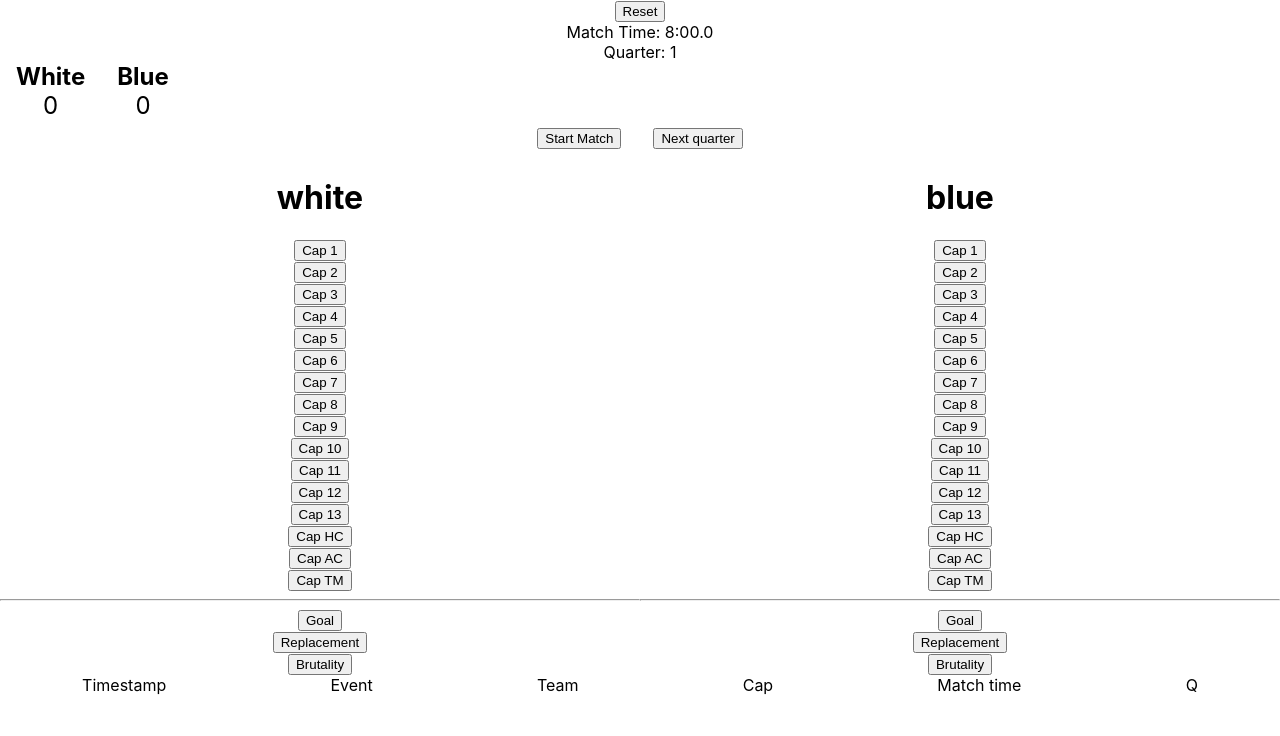
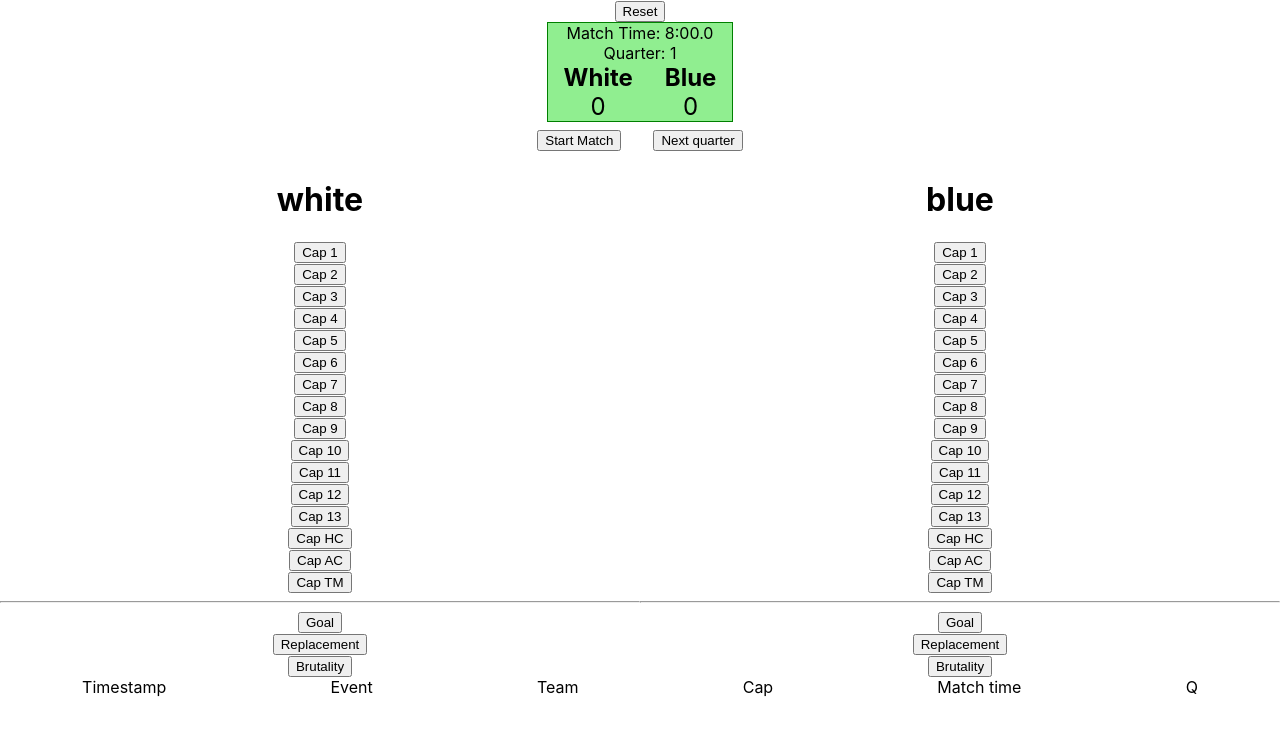
Before and after one commit to thecodeite/water-polo-scoreboard, a React (Create React App) app: page / in a window 1280 px wide. Shown: the top 736 px of the page. Built offline with nearby package versions, Linux system fonts and the light colour scheme.

Commit message:
green screen

```diff
--- a/src/components/ScorerScreen.scss
+++ b/src/components/ScorerScreen.scss
@@ -1,4 +1,9 @@
 .ScorerScreen {
+  border: 1px solid green;
+  background-color: lightgreen;
+  margin: 0 auto;
+  width: fit-content;
+
   &-teams {
     display: flex;
 
```
